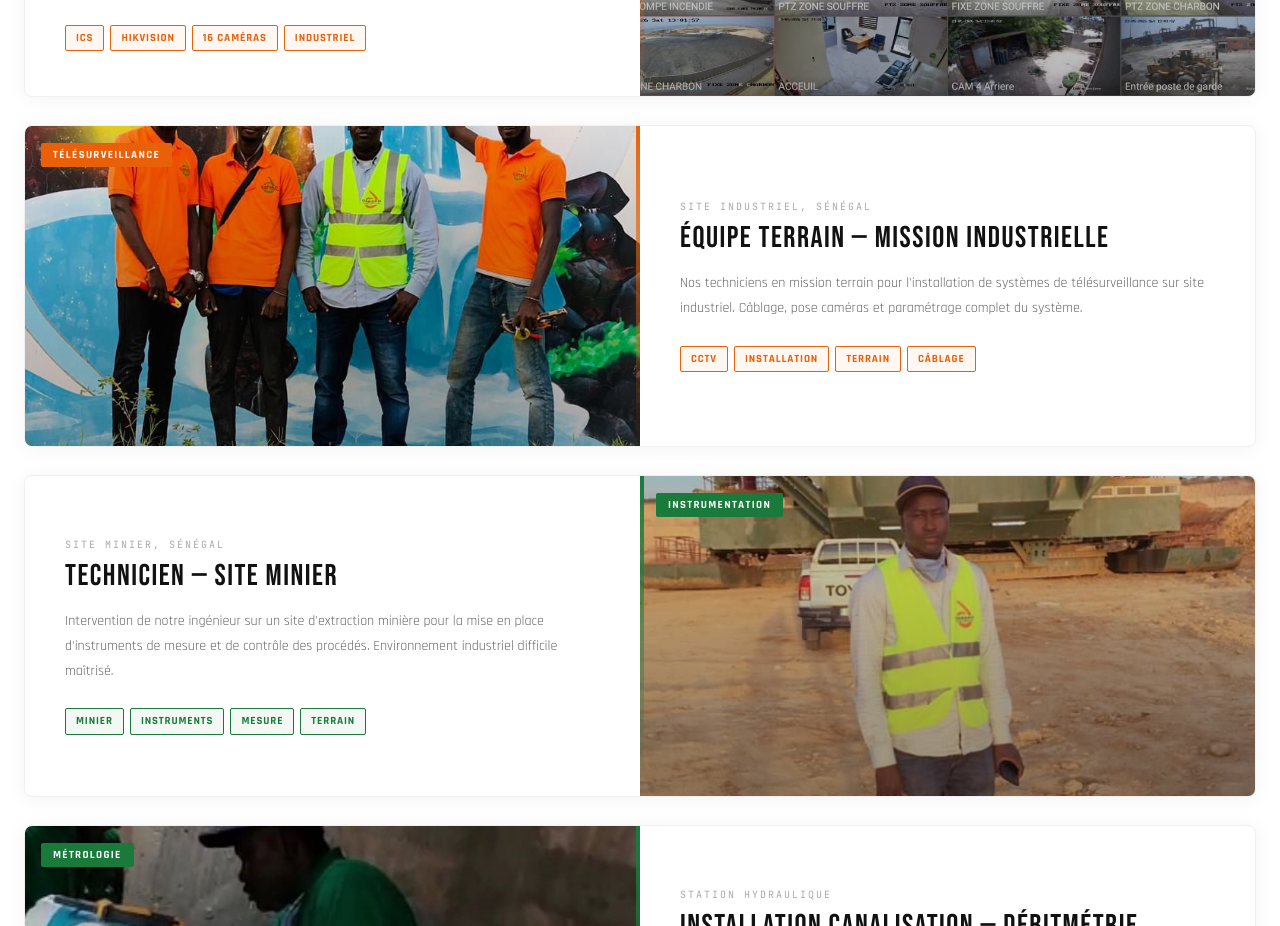
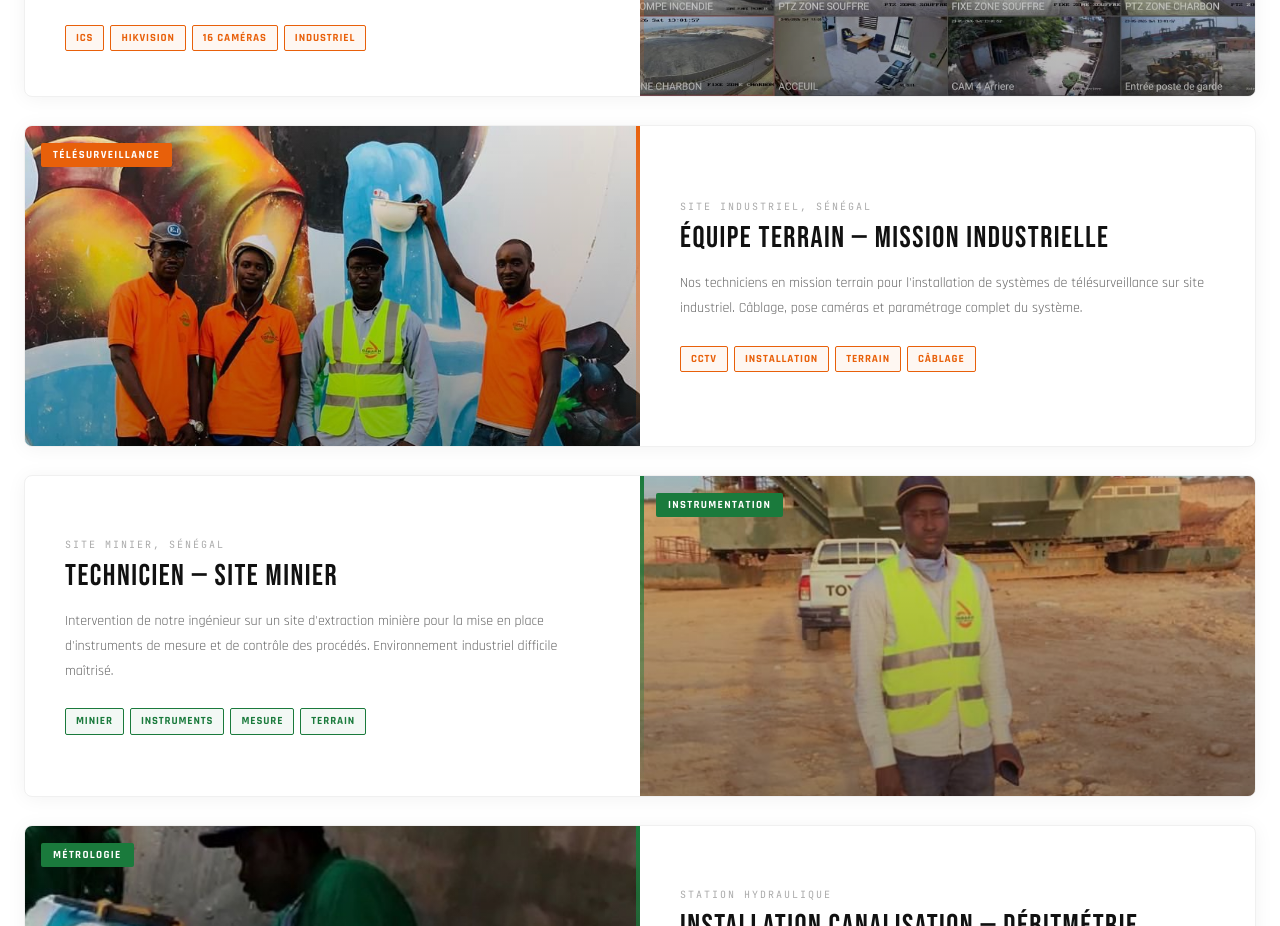
Before and after one commit to bn710024-droid/Dabakh, a Next.js app: page /realisations in a window 1280 px wide. Shown: the part 1380-2306 px from the top of the page. Built offline with nearby package versions, Linux system fonts and the light colour scheme.

Commit message:
Fix image position on Equipe Terrain fresque to show faces

```diff
--- a/app/realisations/page.tsx
+++ b/app/realisations/page.tsx
@@ -42,6 +42,7 @@ const realisations: {title:string;category:string;location:string;img:string;pos
     category:'Télésurveillance',
     location:'Site industriel, Sénégal',
     img:'/images/real-equipe-fresque.jpg',
+    pos:'center 20%',
     desc:'Nos techniciens en mission terrain pour l\'installation de systèmes de télésurveillance sur site industriel. Câblage, pose caméras et paramétrage complet du système.',
     tags:['CCTV','Installation','Terrain','Câblage'],
     color:'#E8600A',
@@ -195,7 +196,7 @@ export default function RealisationsPage() {
                 >
                   {/* Image */}
                   <div className="img-shimmer" style={{position:'relative',minHeight:'320px',order:i%2===0?0:1,overflow:'hidden'}}>
-                    <Image src={real.img} alt={real.title} fill style={{objectFit:'cover',objectPosition:'center center',transition:'transform 0.6s ease'}}
+                    <Image src={real.img} alt={real.title} fill style={{objectFit:'cover',objectPosition:(real as {pos?:string}).pos||'center center',transition:'transform 0.6s ease'}}
                     />
                     <div style={{position:'absolute',inset:0,background:'linear-gradient(180deg,rgba(0,0,0,0.04) 0%,rgba(0,0,0,0.3) 100%)'}}/>
                     <div style={{position:'absolute',top:'16px',left:'16px'}}>
```
